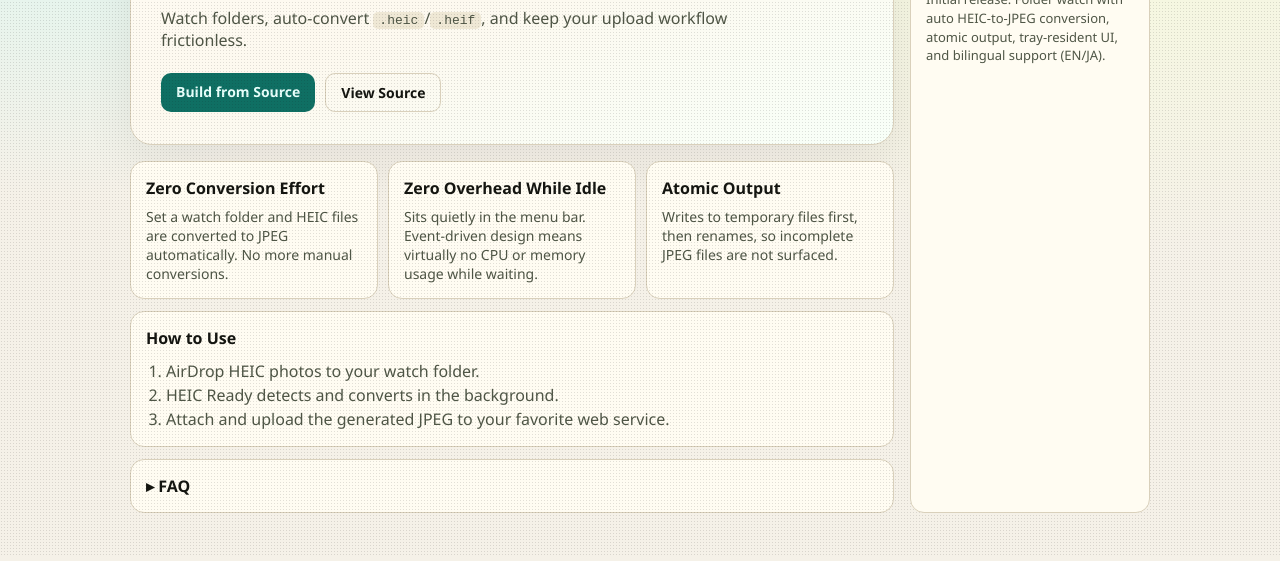
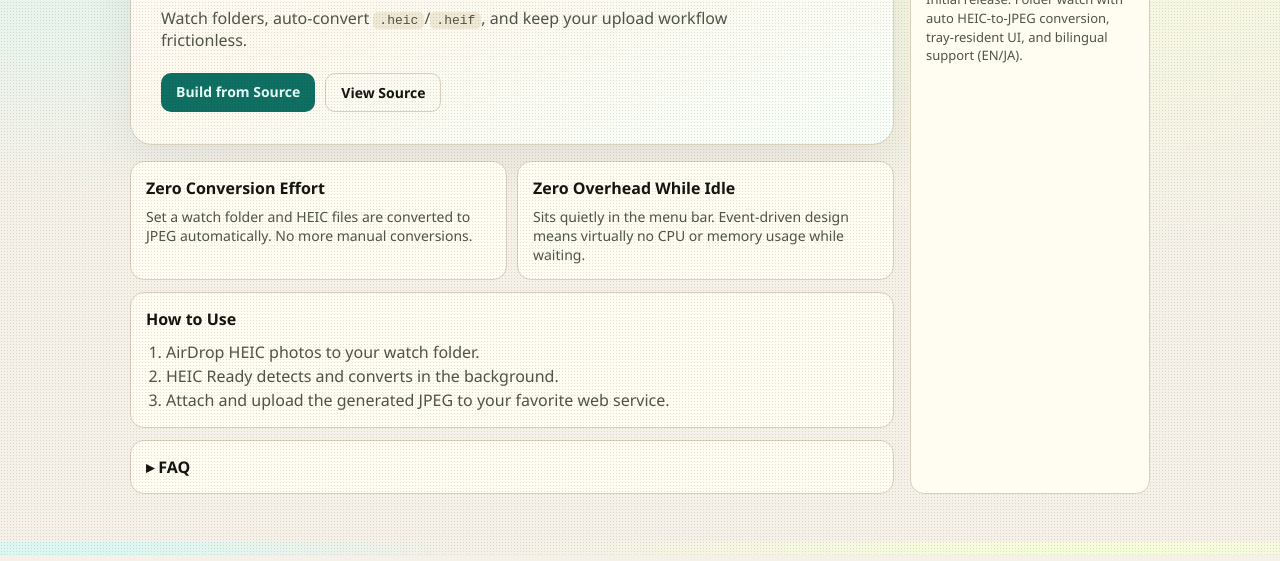
Before and after one commit to melank/heic_ready, a website: page site/index.html in a window 1280 px wide. Shown: the part 245-806 px from the top of the page. Drawn offline with Linux system fonts and the light colour scheme.

Commit message:
Pages: 機能カードからアトミック出力を削除 (#4)
一時ファイル経由の書き出しは当然の動作で、訴求点にならないため。
- 機能カードと日英の文言キーを削除
- v0.1.0 のリリース要約からも記述を削除
- カードが2枚になったためグリッドを2列に変更

```diff
--- a/site/i18n.js
+++ b/site/i18n.js
@@ -13,8 +13,6 @@ const i18n = {
     cardAutoConvertDesc: "Set a watch folder and HEIC files are converted to JPEG automatically. No more manual conversions.",
     cardBackgroundTitle: "Zero Overhead While Idle",
     cardBackgroundDesc: "Sits quietly in the menu bar. Event-driven design means virtually no CPU or memory usage while waiting.",
-    cardAtomicTitle: "Atomic Output",
-    cardAtomicDesc: "Writes to temporary files first, then renames, so incomplete JPEG files are not surfaced.",
     stepsTitle: "How to Use",
     step1: "AirDrop HEIC photos to your watch folder.",
     step2: "HEIC Ready detects and converts in the background.",
@@ -27,7 +25,7 @@ const i18n = {
     faqA2: "Yes. HEIC Ready is open-source software available on GitHub.",
     faqQ3: "What happens to the original HEIC files?",
     faqA3: "You choose. In \"Coexist\" mode the originals stay; in \"Replace\" mode they are moved to the Trash.",
-    releaseSummary_v0_1_0: "Initial release. Folder watch with auto HEIC-to-JPEG conversion, atomic output, tray-resident UI, and bilingual support (EN/JA).",
+    releaseSummary_v0_1_0: "Initial release. Folder watch with auto HEIC-to-JPEG conversion, tray-resident UI, and bilingual support (EN/JA).",
   },
   ja: {
     metaTitle: "HEIC Ready — Mac で HEIC 変換を自動化 | HEIC→JPEG 変換アプリ",
@@ -43,8 +41,6 @@ const i18n = {
     cardAutoConvertDesc: "監視フォルダを設定すると、以降はそこに HEIC をコピーするだけ。毎回の変換作業はもう不要です。",
     cardBackgroundTitle: "常駐しても負荷ゼロ",
     cardBackgroundDesc: "ファイルイベント駆動で動作するため待機中の CPU・メモリ消費はほぼありません。",
-    cardAtomicTitle: "アトミック出力",
-    cardAtomicDesc: "一時ファイルに書き込み後にリネーム。不完全な JPEG ファイルが生成されることはありません。",
     stepsTitle: "使いかた・利用の流れ",
     step1: "AirDrop で HEIC 写真を監視フォルダに入れる。",
     step2: "HEIC Ready がバックグラウンドで検知・変換。",
@@ -57,7 +53,7 @@ const i18n = {
     faqA2: "はい。HEIC Ready はオープンソースソフトウェアで、GitHub で公開しています。",
     faqQ3: "変換元の HEIC ファイルはどうなりますか？",
     faqA3: "設定で選べます。「共存」モードでは元ファイルをそのまま残し、「置換」モードでは元ファイルをゴミ箱に移動します。",
-    releaseSummary_v0_1_0: "初回リリース。フォルダ監視による HEIC→JPEG 自動変換、アトミック出力、トレイ常駐 UI、日英2言語対応。",
+    releaseSummary_v0_1_0: "初回リリース。フォルダ監視による HEIC→JPEG 自動変換、トレイ常駐 UI、日英2言語対応。",
   },
 };
 
--- a/site/index.html
+++ b/site/index.html
@@ -154,12 +154,6 @@
               メニューバーに常駐しつつ、ファイルイベント駆動で動作するため待機中の CPU・メモリ消費はほぼありません。
             </p>
           </article>
-          <article class="card">
-            <h2 data-i18n="cardAtomicTitle">アトミック出力</h2>
-            <p data-i18n="cardAtomicDesc">
-              一時ファイルに書き込み後にリネーム。不完全な JPEG ファイルが表示されることはありません。
-            </p>
-          </article>
         </section>
 
         <section class="steps">
@@ -193,7 +187,7 @@
           <article class="release-entry">
             <a class="release-version" href="https://github.com/melank/heic_ready/releases/tag/v0.1.0">v0.1.0</a>
             <p class="release-summary" data-i18n="releaseSummary_v0_1_0">
-              初回リリース。フォルダ監視による HEIC→JPEG 自動変換、アトミック出力、トレイ常駐 UI、日英2言語対応。
+              初回リリース。フォルダ監視による HEIC→JPEG 自動変換、トレイ常駐 UI、日英2言語対応。
             </p>
           </article>
         </div>
--- a/site/styles.css
+++ b/site/styles.css
@@ -173,7 +173,7 @@ code {
   margin-top: 16px;
   display: grid;
   gap: 10px;
-  grid-template-columns: repeat(3, minmax(0, 1fr));
+  grid-template-columns: repeat(2, minmax(0, 1fr));
 }
 
 .card {
```
